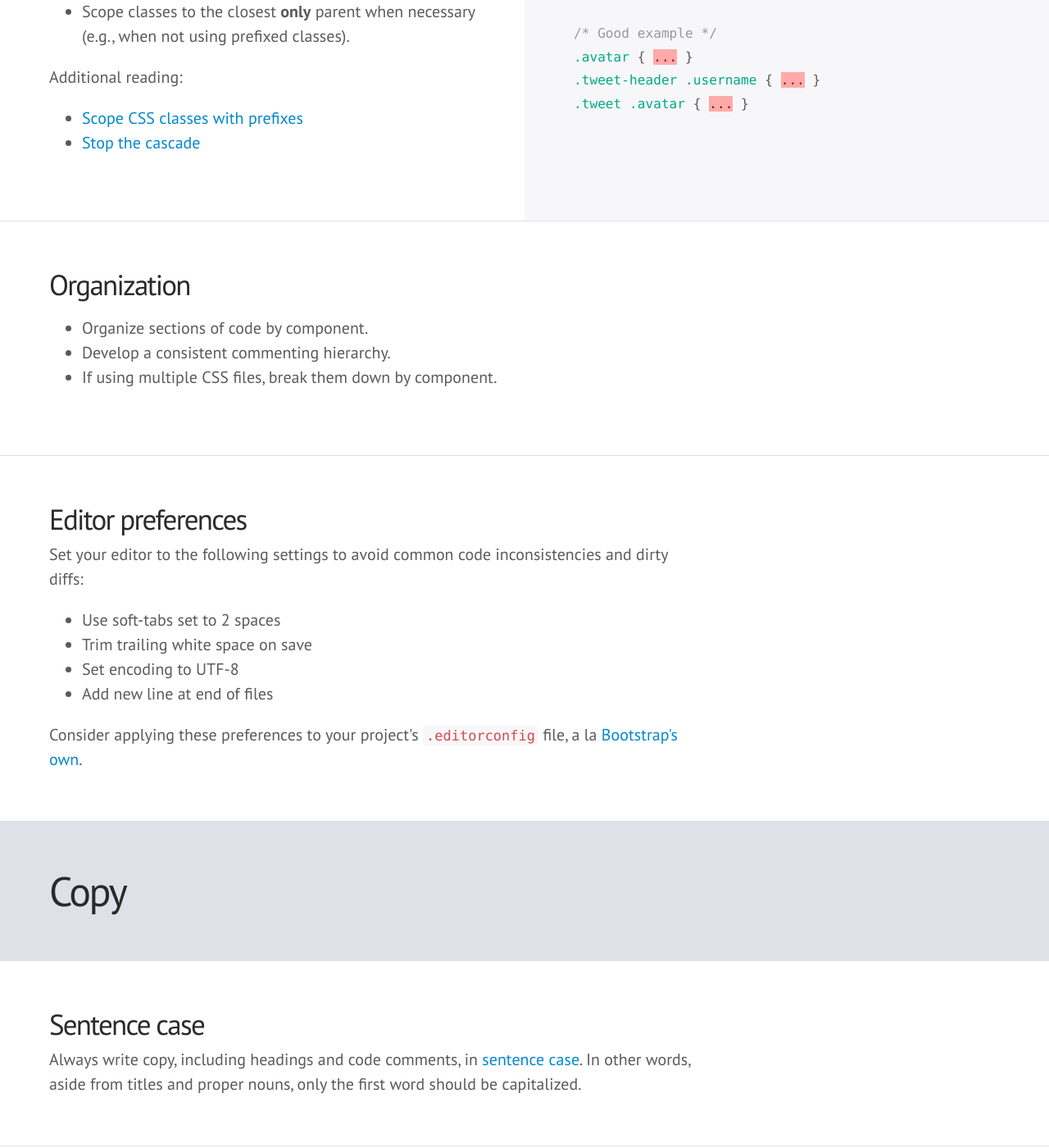
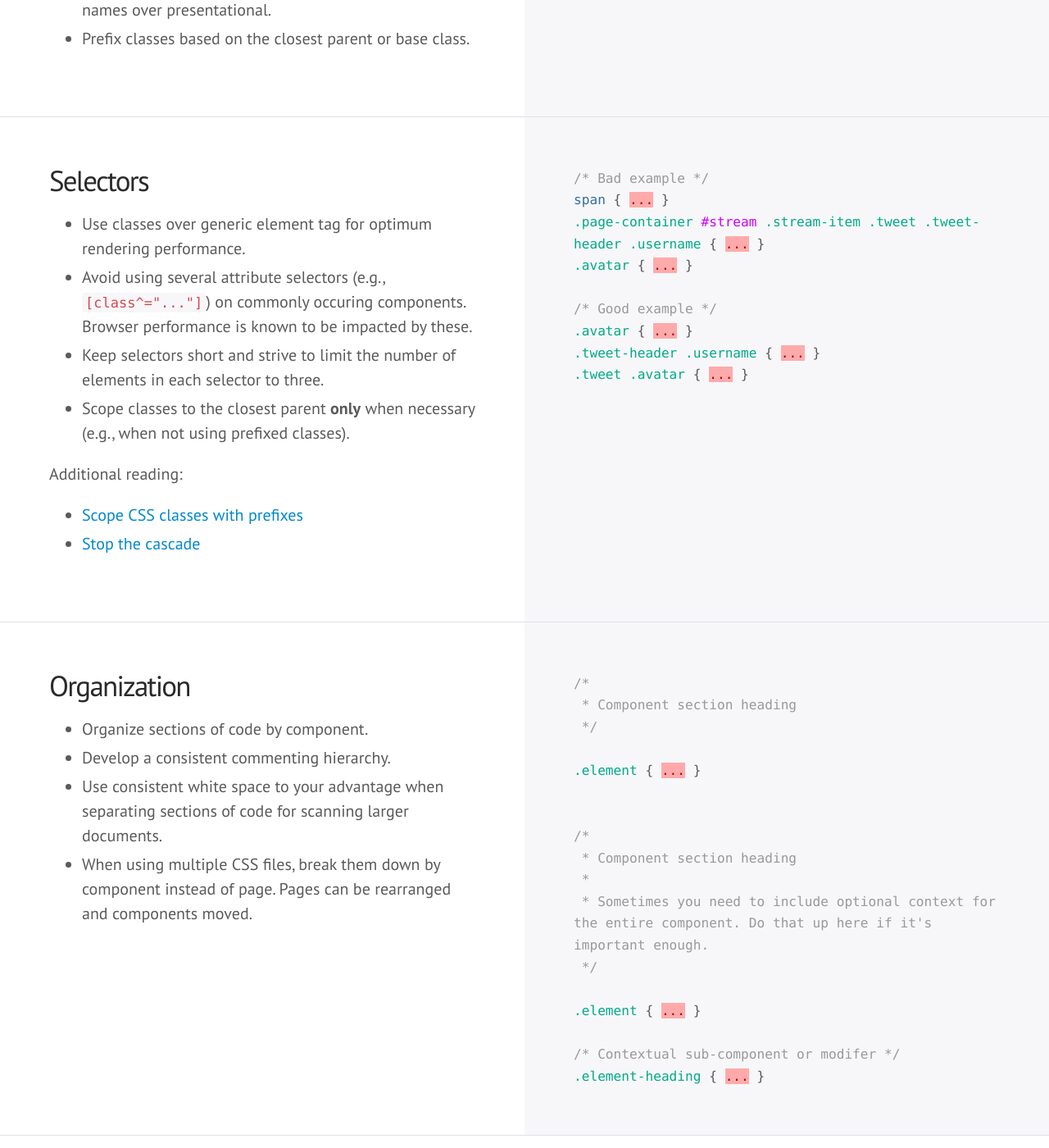
Before and after one commit to mdo/code-guide, a Jekyll site: the page built from index.html, in a window 1280 px wide and 1400 px high, scrolled down 9103 px. Shown: the whole window at 82% size. Built offline with Jekyll 4.4.1, drawn with Linux system fonts in a browser that asks for light colours; Markdown is read by kramdown in place of the engine named in the settings; comment, search, counter and statistics services are not loaded; some of the changed text lies outside the part shown.

Commit message:
Big content update
* Add sentence case example
* Add comments example
* Tweak site styles—margin below list items, tighter line-height on
code snippets, and more padding in footer
* More consistent punctuation in list items
* Clarify use and reasoning of soft tabs
* Clarify use of optional trailing slashes and link to HTML5 spec
* Clarify use of classes first in attributes order
* Clarify use of lowercase hex values in CSS colors
* Clarify optional use of quotes in CSS attribute selectors
* Add reasons for CSS property order
* Clarify one-declaration rule sets
* Mention performance of attribute selectors in Selectors section
* Link to EditorConfig homepage
* Misc typos and grammar

```diff
--- /dev/null
+++ b/_includes/copy/sentence-case.html
@@ -0,0 +1,5 @@
+<h1>Create your account</h1>
+
+<button type="submit">Save changes</button>
+
+<a href="#" title="Follow @mdo on Twitter">@mdo</a>
--- /dev/null
+++ b/_includes/css/organization-comments.css
@@ -0,0 +1,17 @@
+/*
+ * Component section heading
+ */
+
+.element { ... }
+
+
+/*
+ * Component section heading
+ *
+ * Sometimes you need to include optional context for the entire component. Do that up here if it's important enough.
+ */
+
+.element { ... }
+
+/* Contextual sub-component or modifer */
+.element-heading { ... }
--- a/code-guide.css
+++ b/code-guide.css
@@ -94,6 +94,10 @@
   margin-bottom: 0;
 }
 
+ul li {
+  margin-bottom: .25rem;
+}
+
 
 /*
  * Code
@@ -115,11 +119,9 @@
 pre {
   display: block;
   margin: 0 0 1rem;
-  line-height: 1.5;
+  line-height: 1.4;
   white-space: pre;
   white-space: pre-wrap;
-  word-break: break-all;
-  word-wrap: break-word;
 }
 pre code {
   padding: 0;
@@ -227,7 +229,7 @@
  */
 
 .footer {
-  padding: 2rem 1rem;
+  padding: 3rem 1rem;
   font-size: 90%;
   text-align: center;
 }
--- a/index.html
+++ b/index.html
@@ -74,10 +74,10 @@
   <div class="col">
     <h3>Syntax</h3>
     <ul>
-      <li>Use soft-tabs with two spaces</li>
-      <li>Nested elements should be indented once (2 spaces)</li>
-      <li>Always use double quotes, never single quotes</li>
-      <li>Don't include a trailing slash in self-closing elements</li>
+      <li>Use soft tabs with two spaces—they're the only way to guarantee code renders the same in any environment.</li>
+      <li>Nested elements should be indented once (two spaces).</li>
+      <li>Always use double quotes, never single quotes, on attributes.</li>
+      <li>Don't include a trailing slash in self-closing elements—the <a href="http://dev.w3.org/html5/spec-author-view/syntax.html#syntax-start-tag">HTML5 spec</a> says they're optional.</li>
     </ul>
   </div>
   <div class="col">
@@ -88,7 +88,7 @@
 <div class="section" id="html-doctype">
   <div class="col">
     <h3>HTML5 doctype</h3>
-    <p>Enforce standards mode in every browser possible with this simple doctype at the beginning of every HTML page.</p>
+    <p>Enforce standards mode and more consistent rendering in every browser possible with this simple doctype at the beginning of every HTML page.</p>
   </div>
   <div class="col">
     {% highlight html %}{% include html/doctype.html %}{% endhighlight %}
@@ -112,6 +112,7 @@
       <li><code>data-*</code></li>
       <li><code>src</code>, <code>for</code>, <code>type</code>, <code>href</code></li>
     </ul>
+    <p>Classes make for great reusable components, so they come first. Ids are more specific and should be used sparingly (e.g., for in-page bookmarks), so they come second.</p>
   </div>
   <div class="col">
     {% highlight html %}{% include html/attribute-order.html %}{% endhighlight %}
@@ -156,7 +157,6 @@
 
 
 
-
 <div class="heading" id="css">
   <h2>CSS</h2>
 </div>
@@ -165,18 +165,18 @@
   <div class="col">
     <h3>Syntax</h3>
     <ul>
-      <li>Use soft-tabs with two spaces.</li>
+      <li>Use soft tabs with two spaces—they're the only way to guarantee code renders the same in any environment.</li>
       <li>When grouping selectors, keep individual selectors to a single line.</li>
-      <li>Include one space before the opening brace of declaration blocks.</li>
+      <li>Include one space before the opening brace of declaration blocks for legibility.</li>
       <li>Place closing braces of declaration blocks on a new line.</li>
       <li>Include one space after <code>:</code> for each declaration.</li>
       <li>Each declaration should appear on its own line for more accurate error reporting.</li>
-      <li>End all declarations with a semi-colon.</li>
+      <li>End all declarations with a semi-colon. The last declaration's is optional, but your code is more error prone without it.</li>
       <li>Comma-separated values should include a space after each comma.</li>
       <li>Don't include spaces after commas <em>within</em> <code>rgb()</code> or <code>rgba()</code> colors, and don't preface values with a leading zero.</li>
-      <li>Lowercase all hex values, e.g., <code>#fff</code>.</li>
+      <li>Lowercase all hex values, e.g., <code>#fff</code>. Lowercase letters are much easier to discern when scanning a document as they tend to have more unique shapes.</li>
       <li>Use shorthand hex values where available, e.g., <code>#fff</code> instead of <code>#ffffff</code>.</li>
-      <li>Quote attribute values in selectors, e.g., <code>input[type="text"]</code>.</li>
+      <li>Quote attribute values in selectors, e.g., <code>input[type="text"]</code>. The <a href="http://www.w3.org/TR/CSS2/selector.html#matching-attrs">CSS 2.1 spec</a> shows them as optional, but it's a good practice for consistency.</li>
       <li>Avoid specifying units for zero values, e.g., <code>margin: 0;</code> instead of <code>margin: 0px;</code>.</li>
     </ul>
     <p>Questions on the terms used here? See the <a href="http://en.wikipedia.org/wiki/Cascading_Style_Sheets#Syntax">syntax section of the Cascading Style Sheets article</a> on Wikipedia.</p>
@@ -192,10 +192,11 @@
     <p>Related property declarations should be grouped together following the order:</p>
     <ol>
       <li>Positioning</li>
-      <li>Box-model</li>
+      <li>Box model</li>
       <li>Typographic</li>
       <li>Visual</li>
     </ol>
+    <p>Positioning comes first because it can remove an element from the normal flow of the page and override box model related styles. The box model comes next as it dictates a component's dimensions and placement. Everything else takes place *inside* the component or without impacting the previous two sections, and thus they come last.</p>
     <p>For a complete list of properties and their order, please see <a href="http://twitter.github.com/recess">Recess</a>.</p>
   </div>
   <div class="col">
@@ -227,7 +228,8 @@
 <div class="section" id="css-single-declarations">
   <div class="col">
     <h3>Single declarations</h3>
-    <p>In instances where a rule set includes only one declaration, consider removing line breaks for readability and faster editing. Consider this mixed example:</p>
+    <p>In instances where a rule set includes <storng>only one declaration</strong>, consider removing line breaks for readability and faster editing. Any rule set with multiple delcarations should be split to separate lines.</p>
+    <p>The key factor here is error detection—e.g., a CSS validator stating you have a syntax error on Line 183. With a single declaration, there's no missing it. With multiple declarations, separate lines is a must for your sanity.</p>
   </div>
   <div class="col">
     {% highlight css %}{% include css/single-declarations.css %}{% endhighlight %}
@@ -251,8 +253,7 @@
 <div class="section" id="css-comments">
   <div class="col">
     <h3>Comments</h3>
-    <p>Code is written and maintained by people. Ensure your code is descriptive, well commented, and approachable by others.</p>
-    <p>Great code comments convey context or purpose and should not just reiterate a component or class name.</p>
+    <p>Code is written and maintained by people. Ensure your code is descriptive, well commented, and approachable by others. Great code comments convey context or purpose. Do not simply reiterate a component or class name.</p>
   </div>
   <div class="col">
     {% highlight css %}{% include css/comments.css %}{% endhighlight %}
@@ -263,11 +264,11 @@
   <div class="col">
     <h3>Class names</h3>
     <ul>
-      <li>Keep classes lowercase and use dashes (not underscores or camelCase).</li>
-      <li>Avoid arbitrary shorthand notation.</li>
+      <li>Keep classes lowercase and use dashes (not underscores or camelCase). Dashes serve as natural breaks in related class (e.g., <code>.btn</code> and <code>.btn-danger</code>).</li>
+      <li>Avoid excessive and arbitrary shorthand notation. <code>.btn</code> is useful for <em>button</em>, but <code>.s</code> doesn't mean anything.</li>
       <li>Keep classes as short and succinct as possible.</li>
       <li>Use meaningful names; use structural or purposeful names over presentational.</li>
-      <li>Prefix classes based on the closest parent component's base class.</li>
+      <li>Prefix classes based on the closest parent or base class.</li>
     </ul>
   </div>
   <div class="col">
@@ -279,9 +280,10 @@
   <div class="col">
     <h3>Selectors</h3>
     <ul>
-      <li>Use classes over generic element tags.</li>
-      <li>Keep them short and limit the number of elements in each selector to three.</li>
-      <li>Scope classes to the closest <strong>only</strong> parent when necessary (e.g., when not using prefixed classes).</li>
+      <li>Use classes over generic element tag for optimum rendering performance.</li>
+      <li>Avoid using several attribute selectors (e.g., <code>[class^="..."]</code>) on commonly occuring components. Browser performance is known to be impacted by these.</li>
+      <li>Keep selectors short and strive to limit the number of elements in each selector to three.</li>
+      <li>Scope classes to the closest parent <strong>only</strong> when necessary (e.g., when not using prefixed classes).</li>
     </ul>
     <p>Additional reading:</p>
     <ul>
@@ -300,8 +302,12 @@
     <ul>
       <li>Organize sections of code by component.</li>
       <li>Develop a consistent commenting hierarchy.</li>
-      <li>If using multiple CSS files, break them down by component.</li>
+      <li>Use consistent white space to your advantage when separating sections of code for scanning larger documents.</li>
+      <li>When using multiple CSS files, break them down by component instead of page. Pages can be rearranged and components moved.</li>
     </ul>
+  </div>
+  <div class="col">
+    {% highlight css %}{% include css/organization-comments.css %}{% endhighlight %}
   </div>
 </div>
 
@@ -310,12 +316,12 @@
     <h3>Editor preferences</h3>
     <p>Set your editor to the following settings to avoid common code inconsistencies and dirty diffs:</p>
     <ul>
-      <li>Use soft-tabs set to 2 spaces</li>
-      <li>Trim trailing white space on save</li>
-      <li>Set encoding to UTF-8</li>
-      <li>Add new line at end of files</li>
+      <li>Use soft-tabs set to two spaces.</li>
+      <li>Trim trailing white space on save.</li>
+      <li>Set encoding to UTF-8.</li>
+      <li>Add new line at end of files.</li>
     </ul>
-    <p>Consider applying these preferences to your project's <code>.editorconfig</code> file, a la <a href="https://github.com/twbs/bootstrap/blob/master/.editorconfig">Bootstrap's own</a>.</p>
+    <p>Consider documenting and applying these preferences to your project's <code>.editorconfig</code> file. For an example, see <a href="https://github.com/twbs/bootstrap/blob/master/.editorconfig">the one in Bootstrap</a>. Learn more <a href="http://editorconfig.org">about EditorConfig</a>.</p>
   </div>
 </div>
 
@@ -329,4 +335,7 @@
     <h3>Sentence case</h3>
     <p>Always write copy, including headings and code comments, in <a href="http://en.wikipedia.org/wiki/Letter_case#Usage">sentence case</a>. In other words, aside from titles and proper nouns, only the first word should be capitalized.</p>
   </div>
+  <div class="col">
+    {% highlight css %}{% include copy/sentence-case.html %}{% endhighlight %}
+  </div>
 </div>
```
Also changed, not shown: other parts of index.html (+1 -1 lines), _includes/css/organization-files.txt (added, +9 -0 lines).
